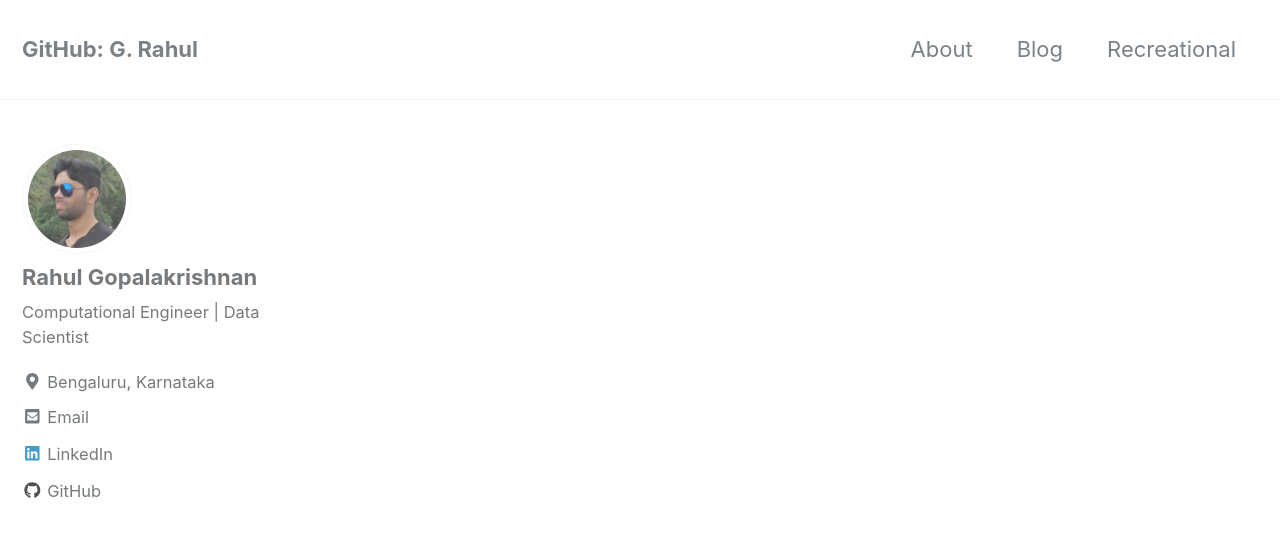
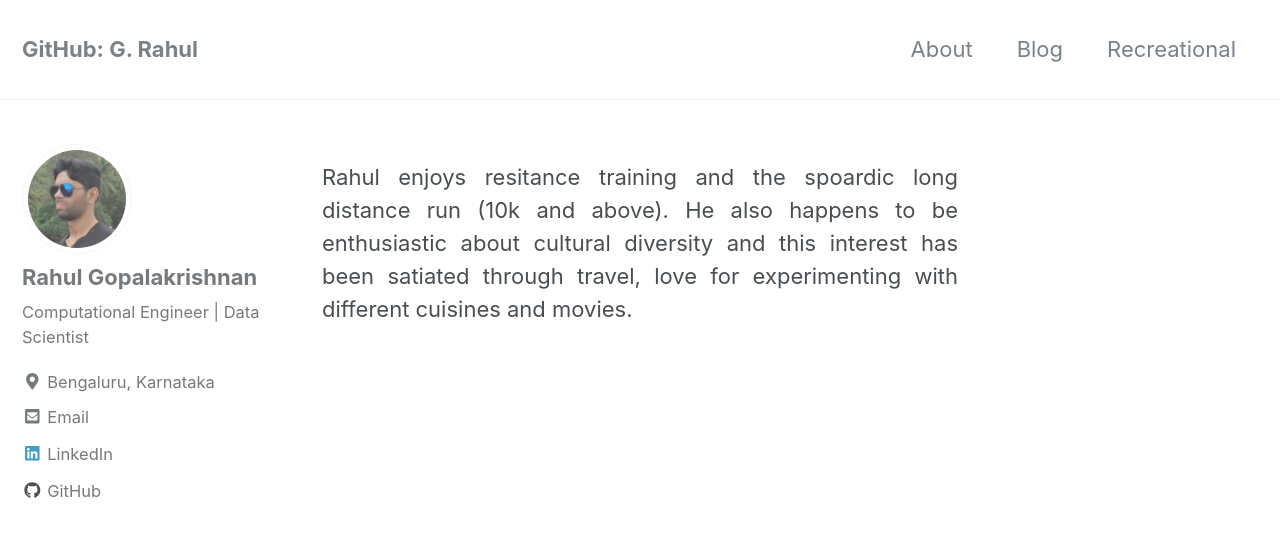
Before and after one commit to gopalrahulrg/gopalrahulrg.github.io, a Jekyll site: the page built from _pages/recreational.md, in a window 1280 px wide and 900 px high. Shown: the top 537 px of the window. Built offline with Jekyll 4.4.1, drawn with Linux system fonts in a browser that asks for light colours; nearby versions of some CDN libraries.

Commit message:
Update recreational.md

```diff
--- a/_pages/recreational.md
+++ b/_pages/recreational.md
@@ -1,7 +1,7 @@
 ---
-layout: posts
 permalink: /recreational/
 title: ""
-author_profile: true
 header:
 ---
+
+<p style='text-align: justify;'>Rahul enjoys resitance training and the spoardic long distance run (10k and above). He also happens to be enthusiastic about cultural diversity and this interest has been satiated through travel, love for experimenting with different cuisines and movies.<p>
```
